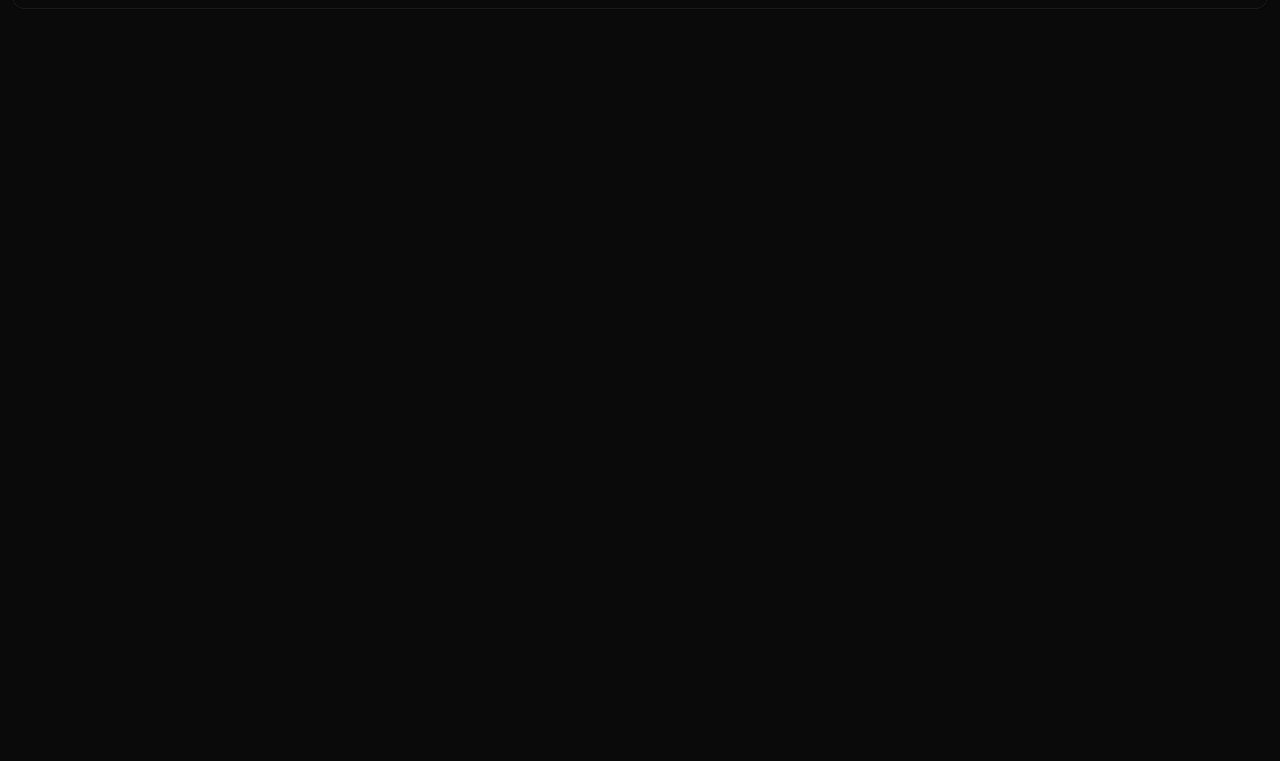
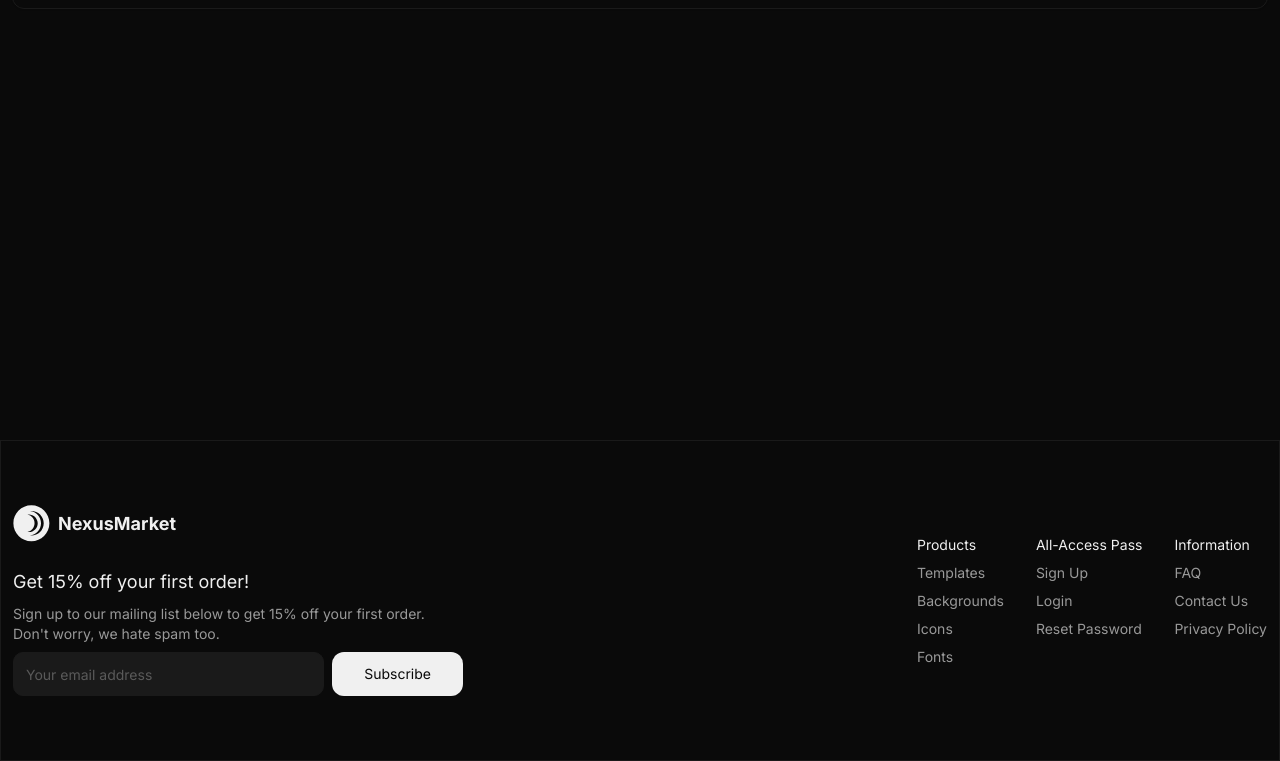
Before and after one commit to MarwanHishamAbbas/nexus-market, a Next.js app: page /admin in a window 1280 px wide. Shown: the part 360-1121 px from the top of the page. Before the commit the page ends 800 px from the top, so only its background shows below. Built offline with nearby package versions, Linux system fonts and the light colour scheme.

Commit message:
feat((animations)): text/block reveal animations
adding suitle animations to the hero and banner seciton and will create card and image reaveals next

```diff
--- /dev/null
+++ b/src/animations/Block.tsx
@@ -0,0 +1,45 @@
+"use client"
+
+import { FC, HTMLAttributes, ReactNode } from "react"
+import { useRef } from "react"
+import { motion, useInView } from "framer-motion"
+import { cn } from "@/lib/utils"
+
+interface BlockProps extends HTMLAttributes<HTMLDivElement> {}
+
+const Block: FC<BlockProps> = ({ children, className }, ...props) => {
+  const blockRef = useRef(null)
+  var blockChildren = Array.from(children as any)
+  const blockAnimation = {
+    initial: { y: "100%", filter: "blur(3px)", opacity: 0 },
+    enter: (i: number) => ({
+      y: 0,
+      filter: "blur(0px)",
+      opacity: 1,
+      transition: {
+        duration: 0.7,
+        ease: [0.45, 0, 0.55, 1],
+        delay: 0.2 * i,
+      },
+    }),
+  }
+  const inView = useInView(blockRef, { once: true })
+  return (
+    <div {...props} className={cn("", className)}>
+      {blockChildren.map((child, idx) => (
+        <motion.div
+          key={idx}
+          ref={blockRef}
+          custom={idx}
+          variants={blockAnimation}
+          initial="initial"
+          animate={inView ? "enter" : ""}
+        >
+          {child as ReactNode}
+        </motion.div>
+      ))}
+    </div>
+  )
+}
+
+export default Block
--- /dev/null
+++ b/src/animations/MaskText.tsx
@@ -0,0 +1,41 @@
+"use client"
+
+import { FC, HTMLAttributes } from "react"
+import { motion, useInView } from "framer-motion"
+import { useRef } from "react"
+
+interface MaskTextProps extends HTMLAttributes<HTMLDivElement> {}
+
+const MaskText: FC<MaskTextProps> = ({ children }, ...props) => {
+  const textRef = useRef(null)
+  const textAnimation = {
+    initial: {
+      y: "100%",
+      opacity: 0,
+    },
+    enter: {
+      y: 0,
+      opacity: 1,
+      transition: {
+        duration: 0.7,
+        ease: [0.45, 0, 0.55, 1],
+      },
+    },
+  }
+  const inView = useInView(textRef, { once: true })
+
+  return (
+    <motion.div
+      ref={textRef}
+      className="overflow-hidden"
+      {...props}
+      variants={textAnimation}
+      initial="initial"
+      animate={inView ? "enter" : ""}
+    >
+      {children}
+    </motion.div>
+  )
+}
+
+export default MaskText
--- a/src/app/globals.css
+++ b/src/app/globals.css
@@ -46,7 +46,7 @@
   main {
     @apply space-y-14 lg:space-y-32 py-24 lg:py-32;
   }
-  .outline-btn {
+  .gradient-bg {
     background: linear-gradient(180deg, #131415 0%, #050505 100%);
     box-shadow: inset 0px 0.602187px 0.602187px -1.25px rgba(240, 240, 240, 0.07),
       inset 0px 2.28853px 2.28853px -2.5px rgba(240, 240, 240, 0.063),
--- a/src/app/layout.tsx
+++ b/src/app/layout.tsx
@@ -3,6 +3,7 @@ import { Inter } from "next/font/google"
 import "./globals.css"
 import Navbar from "@/components/layout/Navbar"
 import { Toaster } from "@/components/ui/toaster"
+import Footer from "@/components/layout/Footer"
 
 const inter = Inter({ subsets: ["latin"] })
 
@@ -21,6 +22,7 @@ export default function RootLayout({
       <body className={inter.className}>
         <Navbar />
         <div>{children}</div>
+        <Footer />
         <Toaster />
       </body>
     </html>
--- a/src/components/home/Banner.tsx
+++ b/src/components/home/Banner.tsx
@@ -4,29 +4,30 @@ import React from "react"
 import patternLeft from "../../assets/pattern-left.svg"
 import patternRight from "../../assets/pattern-right.svg"
 import { Button } from "../ui/button"
+import MaskText from "@/animations/MaskText"
+import Block from "@/animations/Block"
 
 interface BannerProps {}
 
 const Banner: FC<BannerProps> = ({}) => {
   return (
-    <div className="grid grid-cols-1 lg:grid-cols-4 -space-x-24 text-center">
+    <div className="grid grid-cols-1 lg:grid-cols-4 -space-y-24 lg:-space-y-0 lg:-space-x-24 text-center">
       <Image src={patternRight} alt="Pattern" />
 
-      <div className="col-span-2 space-y-6 z-10 bg-blur rounded-lg px-10 py-24">
+      <Block className="col-span-2 space-y-6 z-10 bg-blur rounded-lg px-2 lg:px-8 py-24 border">
         <h1 className="text-4xl font-semibold">
           Want unlimited access to <br /> our entire catalogue?
         </h1>
+
         <p className="text-secondary text-sm lg:w-3/4 mx-auto">
           Get unlimited access to our full collection of templates, backgrounds,
           mockups, fonts and more and take your workflow to the next level.
         </p>
         <Button>Get All-Access Pass</Button>
-      </div>
+      </Block>
       <Image src={patternLeft} alt="Pattern" />
     </div>
   )
 }
 
 export default Banner
-
-/* div.framer-wcw6dn */
--- /dev/null
+++ b/src/components/layout/Footer.tsx
@@ -0,0 +1,58 @@
+import Image from "next/image"
+import { FC } from "react"
+import NexusLogo from "../../assets/logo.svg"
+import Link from "next/link"
+import { Input } from "../ui/input"
+import { Button } from "../ui/button"
+
+interface FooterProps {}
+
+const Footer: FC<FooterProps> = ({}) => {
+  return (
+    <footer className="border">
+      <div className="max-w-7xl mx-auto px-3 py-16 flex lg:items-center justify-between flex-col lg:flex-row gap-10">
+        <div>
+          <Link href="/" className="inline-flex items-center gap-2">
+            <Image src={NexusLogo} alt="Nexus Logo" />
+            <span className="font-bold text-lg">NexusMarket</span>
+          </Link>
+          <h4 className="text-lg mt-5">Get 15% off your first order!</h4>
+          <p className="text-secondary lg:w-2/3 text-sm my-2">
+            Sign up to our mailing list below to get 15% off your first order.
+            Don&apos;t worry, we hate spam too.
+          </p>
+          <form className="flex items-center gap-2">
+            <Input
+              placeholder="Your email address"
+              className="bg-input lg:w-1/2"
+            />
+            <Button size="lg">Subscribe</Button>
+          </form>
+        </div>
+        <div className="flex items-start gap-8 text-sm">
+          <div className="space-y-2">
+            <h3>Products</h3>
+            <p className="text-secondary">Templates</p>
+            <p className="text-secondary">Backgrounds</p>
+            <p className="text-secondary">Icons</p>
+            <p className="text-secondary">Fonts</p>
+          </div>
+          <div className="space-y-2">
+            <h3>All-Access Pass</h3>
+            <p className="text-secondary">Sign Up</p>
+            <p className="text-secondary">Login</p>
+            <p className="text-secondary">Reset Password</p>
+          </div>
+          <div className="space-y-2">
+            <h3>Information</h3>
+            <p className="text-secondary">FAQ</p>
+            <p className="text-secondary">Contact Us</p>
+            <p className="text-secondary">Privacy Policy</p>
+          </div>
+        </div>
+      </div>
+    </footer>
+  )
+}
+
+export default Footer
--- a/src/components/layout/Navbar.tsx
+++ b/src/components/layout/Navbar.tsx
@@ -1,20 +1,18 @@
 import Image from "next/image"
 import Link from "next/link"
-import { FC, use } from "react"
+import { FC } from "react"
 import NexusLogo from "../../assets/logo.svg"
-import { Button, buttonVariants } from "../ui/button"
+import { buttonVariants } from "../ui/button"
 import { NAV_LINKS } from "@/app/constants/links"
 import { generateSlug } from "@/lib/utils"
-import { ArrowRight, User2Icon } from "lucide-react"
+import { ArrowRight } from "lucide-react"
 import MobileNavbar from "./MobileNavbar"
-
-import UserNav from "../auth/UserNav"
 
 interface NavbarProps {}
 
 const Navbar: FC<NavbarProps> = async ({}) => {
   return (
-    <header className="fixed top-0 left-0 right-0 h-16 flex items-center bg-background/60 backdrop-blur-sm border-b border-input">
+    <header className="fixed top-0 left-0 right-0 h-16 flex items-center bg-background/60 backdrop-blur-sm border-b border-input z-50">
       <nav className="max-w-7xl mx-auto px-3 flex items-center justify-between w-full">
         <Link href="/" className="flex items-center gap-2">
           <Image src={NexusLogo} alt="Nexus Logo" />
--- a/src/components/projects/ProductCard.tsx
+++ b/src/components/projects/ProductCard.tsx
@@ -7,7 +7,7 @@ interface ProductCardProps {}
 const ProductCard: FC<ProductCardProps> = ({}) => {
   return (
     <div>
-      <Image src={productImage} alt="Image" className="rounded-lg" />
+      <Image src={productImage} alt="Image" className="rounded-lg w-full" />
       <div className="mt-2 flex items-center justify-between">
         <div>
           <h4 className="text-sm">Framer Templage</h4>
--- a/src/components/projects/ProductsList.tsx
+++ b/src/components/projects/ProductsList.tsx
@@ -26,7 +26,7 @@ const ProductsList: FC<ProductsListProps> = ({ query }) => {
           <ArrowRight className="size-5" />
         </Link>
       </div>
-      <div className="grid grid-cols-1 md:grid-cols-2 lg:grid-cols-3 gap-5">
+      <div className="grid grid-cols-1 md:grid-cols-2 lg:grid-cols-3 gap-8">
         <ProductCard />
         <ProductCard />
         <ProductCard />
--- a/src/components/ui/button.tsx
+++ b/src/components/ui/button.tsx
@@ -12,7 +12,7 @@ const buttonVariants = cva(
         default: "bg-primary text-primary-foreground hover:bg-primary/90",
         destructive:
           "bg-destructive text-destructive-foreground hover:bg-destructive/90",
-        outline: "border border-input outline-btn",
+        outline: "border border-input gradient-bg",
         secondary:
           "bg-secondary text-secondary-foreground hover:bg-secondary/80",
         ghost: "hover:bg-accent hover:text-accent-foreground",
--- a/src/components/ui/input.tsx
+++ b/src/components/ui/input.tsx
@@ -11,7 +11,7 @@ const Input = React.forwardRef<HTMLInputElement, InputProps>(
       <input
         type={type}
         className={cn(
-          "flex h-12 w-full rounded-md border border-input px-3 py-2 text-sm ring-offset-background file:border-0 file:bg-transparent file:text-sm file:font-medium placeholder:text-secondary/50 focus-visible:outline-none focus-visible:ring-2 focus-visible:ring-ring focus-visible:ring-offset- disabled:cursor-not-allowed disabled:opacity-50 outline-btn transition-all",
+          "flex h-11 w-full rounded-md border border-input px-3 py-2 text-sm ring-offset-background file:border-0 file:bg-transparent file:text-sm file:font-medium placeholder:text-secondary/50 focus-visible:outline-none focus-visible:ring-2 focus-visible:ring-ring focus-visible:ring-offset- disabled:cursor-not-allowed disabled:opacity-50 bg-input transition-all",
           className
         )}
         ref={ref}
```
Also changed, not shown: src/components/home/Hero.tsx (+10 -5 lines).
